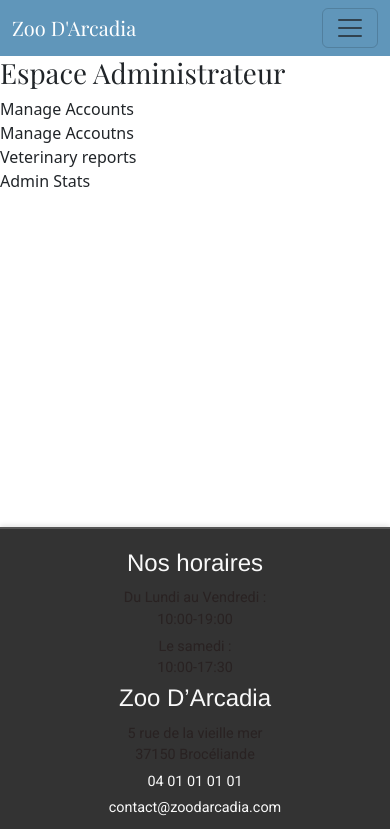
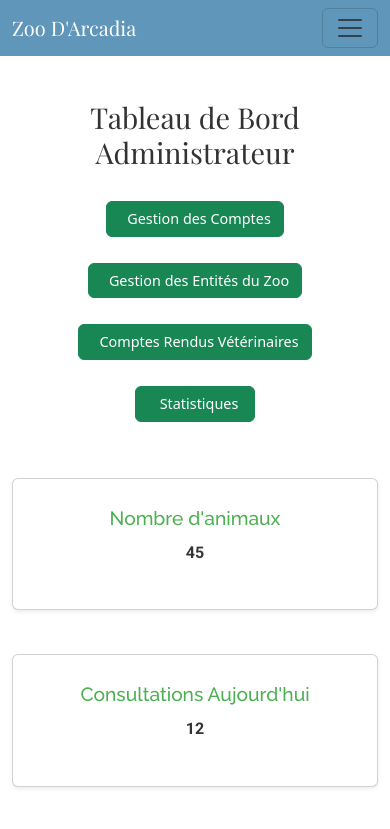
Before and after one commit to Agellid03/ZooArcadiaa, a React (Create React App) app in the folder frontend/: page /admin in a window 390 px wide. Shown: the top 829 px of the page. Built offline with nearby package versions, Linux system fonts and the light colour scheme.

Commit message:
Ajout de Bootstrap au code d'AdminDashboard.jsx et création basique des composants de gestions pour l'admin.

```diff
--- a/frontend/src/components/admin/AdminDashboard.jsx
+++ b/frontend/src/components/admin/AdminDashboard.jsx
@@ -1,17 +1,57 @@
 import React from "react";
-import ManageAccounts from "../admin/ManageAccounts";
-import ManageZooEntities from "../admin/ManageZooEntities";
-import VeterinaryReports from "../admin/VeterinaryReports";
-import AdminStats from "../admin/AdminStats";
+import "../../styles/adminDashboard.css"
+import { Button, Card, Row, Col } from "react-bootstrap";
 
 const AdminDashboard = () => {
   return (
-    <div className="admin-dashboard">
-      <h1>Espace Administrateur</h1>
-      <ManageAccounts />
-      <ManageZooEntities />
-      <VeterinaryReports />
-      <AdminStats />
+    <div className="admin-dashboard container">
+      <header className="dashboard-header text-center mt-4">
+        <h1>Tableau de Bord Administrateur</h1>
+      </header>
+
+      <div className="dashboard-nav d-flex justify-content-center mt-4">
+        <Button variant="success" className="m-2">
+          <i className="fa fa-user-plus"></i> Gestion des Comptes
+        </Button>
+        <Button variant="success" className="m-2">
+          <i className="fa fa-cogs"></i> Gestion des Entités du Zoo
+        </Button>
+        <Button variant="success" className="m-2">
+          <i className="fa fa-medkit"></i> Comptes Rendus Vétérinaires
+        </Button>
+        <Button variant="success" className="m-2">
+          <i className="fa fa-chart-bar"></i> Statistiques
+        </Button>
+      </div>
+
+      <main className="dashboard-main mt-5">
+        <Row className="g-4">
+          <Col xs={12} md={4}>
+            <Card className="text-center shadow-sm">
+              <Card.Body>
+                <h3><i className="fa fa-paw"></i> Nombre d'animaux</h3>
+                <p>45</p>
+              </Card.Body>
+            </Card>
+          </Col>
+          <Col xs={12} md={4}>
+            <Card className="text-center shadow-sm">
+              <Card.Body>
+                <h3><i className="fa fa-calendar-check"></i> Consultations Aujourd'hui</h3>
+                <p>12</p>
+              </Card.Body>
+            </Card>
+          </Col>
+          <Col xs={12} md={4}>
+            <Card className="text-center shadow-sm">
+              <Card.Body>
+                <h3><i className="fa fa-users"></i> Employés Actifs</h3>
+                <p>8</p>
+              </Card.Body>
+            </Card>
+          </Col>
+        </Row>
+      </main>
     </div>
   );
 };
--- a/frontend/src/components/admin/ManageAccounts.jsx
+++ b/frontend/src/components/admin/ManageAccounts.jsx
@@ -1,11 +1,41 @@
-import React from 'react';
+import React, { useState } from "react";
 
 const ManageAccounts = () => {
+  const [formData, setFormData] = useState({ email: "", role: "employee" });
+
+  const handleSubmit = (e) => {
+    e.preventDefault();
+    console.log("Compte créé :", formData);
+    // Appel API à implémenter pour envoyer les données au backend
+  };
+
   return (
     <div>
-      Manage Accounts
+      <h2>Gestion des Comptes</h2>
+      <form onSubmit={handleSubmit}>
+        <label>
+          Email :
+          <input
+            type="email"
+            value={formData.email}
+            onChange={(e) => setFormData({ ...formData, email: e.target.value })}
+            required
+          />
+        </label>
+        <label>
+          Rôle :
+          <select
+            value={formData.role}
+            onChange={(e) => setFormData({ ...formData, role: e.target.value })}
+          >
+            <option value="employee">Employé</option>
+            <option value="veterinarian">Vétérinaire</option>
+          </select>
+        </label>
+        <button type="submit">Créer le compte</button>
+      </form>
     </div>
   );
-}
+};
 
 export default ManageAccounts;
--- a/frontend/src/components/admin/ManageZooEntities.jsx
+++ b/frontend/src/components/admin/ManageZooEntities.jsx
@@ -1,11 +1,45 @@
-import React from 'react';
+import React, { useState } from "react";
 
 const ManageZooEntities = () => {
+  const [habitats, setHabitats] = useState([
+    { id: 1, name: "Savane", description: "Habitat des animaux de la savane" },
+  ]);
+  const [newHabitat, setNewHabitat] = useState({ name: "", description: "" });
+
+  const addHabitat = () => {
+    setHabitats([...habitats, { id: Date.now(), ...newHabitat }]);
+    setNewHabitat({ name: "", description: "" });
+  };
+
   return (
     <div>
-      Manage Accoutns
+      <h2>Gestion des Habitats</h2>
+      <ul>
+        {habitats.map((habitat) => (
+          <li key={habitat.id}>{habitat.name}</li>
+        ))}
+      </ul>
+      <div>
+        <input
+          type="text"
+          placeholder="Nom"
+          value={newHabitat.name}
+          onChange={(e) =>
+            setNewHabitat({ ...newHabitat, name: e.target.value })
+          }
+        />
+        <input
+          type="text"
+          placeholder="Description"
+          value={newHabitat.description}
+          onChange={(e) =>
+            setNewHabitat({ ...newHabitat, description: e.target.value })
+          }
+        />
+        <button onClick={addHabitat}>Ajouter Habitat</button>
+      </div>
     </div>
   );
-}
+};
 
 export default ManageZooEntities;
--- a/frontend/src/styles/adminDashboard.css
+++ b/frontend/src/styles/adminDashboard.css
@@ -1,35 +1,120 @@
 .admin-dashboard {
-  display: flex;
-  height: 100vh;
-}
-
-.sidebar {
-  width: 250px;
-  background-color: #2c3e50;
-  color: #fff;
   padding: 20px;
 }
 
-.sidebar ul {
-  list-style: none;
-  padding: 0;
+.dashboard-header h1 {
+  font-size: 2.5rem;
+  color: #333;
+  margin-bottom: 20px;
 }
 
-.sidebar ul li {
-  margin: 20px 0;
+/* Section des boutons de navigation */
+.dashboard-nav {
+  display: flex;
+  flex-wrap: wrap;
+  justify-content: center;
+  gap: 10px;
 }
 
-.sidebar ul li a {
-  color: #ecf0f1;
-  text-decoration: none;
+.dashboard-nav button {
+  font-size: 1.2rem;
+  padding: 10px 20px;
+  min-width: 150px;
 }
 
-.sidebar ul li a:hover {
-  text-decoration: underline;
+.dashboard-nav button i {
+  margin-right: 8px;
 }
 
-.main-content {
-  flex: 1;
+/* Cartes de statistiques */
+.card {
   padding: 20px;
-  background-color: #f5f5f5;
+  background-color: #f4f4f4;
+  border-radius: 8px;
+  box-shadow: 0 4px 8px rgba(0, 0, 0, 0.1);
+  transition: transform 0.3s ease-in-out;
 }
+
+.card:hover {
+  transform: translateY(-10px);
+}
+
+.card h3 {
+  font-size: 1.5rem;
+  color: #4CAF50;
+  margin-bottom: 10px;
+}
+
+.card p {
+  font-size: 1.2rem;
+  font-weight: bold;
+  color: #333;
+}
+
+/* Grid responsive pour les cartes */
+.dashboard-main {
+  margin-top: 30px;
+}
+
+.row {
+  display: flex;
+  flex-wrap: wrap;
+  gap: 20px;
+}
+
+.col {
+  flex: 1 1 30%; /* Chaque carte prend 30% de la largeur sur des écrans moyens et plus grands */
+  min-width: 280px;
+  box-sizing: border-box;
+}
+
+/* Style pour les petites tailles d'écran */
+@media (max-width: 768px) {
+  .dashboard-header h1 {
+    font-size: 2rem;
+  }
+
+  .dashboard-nav button {
+    font-size: 1rem;
+    min-width: 130px;
+    padding: 8px 15px;
+  }
+
+  .row {
+    flex-direction: column;
+    align-items: center;
+  }
+
+  .col {
+    width: 100%; /* Les cartes prennent toute la largeur sur les petits écrans */
+  }
+
+  .card {
+    padding: 15px;
+  }
+}
+
+/* Style pour les écrans très petits (iPhones et autres petits appareils) */
+@media (max-width: 480px) {
+  .dashboard-header h1 {
+    font-size: 1.8rem;
+  }
+
+  .dashboard-nav button {
+    font-size: 0.9rem;
+    padding: 6px 12px;
+    min-width: 120px;
+  }
+
+  .card {
+    padding: 12px;
+  }
+
+  .card h3 {
+    font-size: 1.2rem;
+  }
+
+  .card p {
+    font-size: 1rem;
+  }
+}
```
